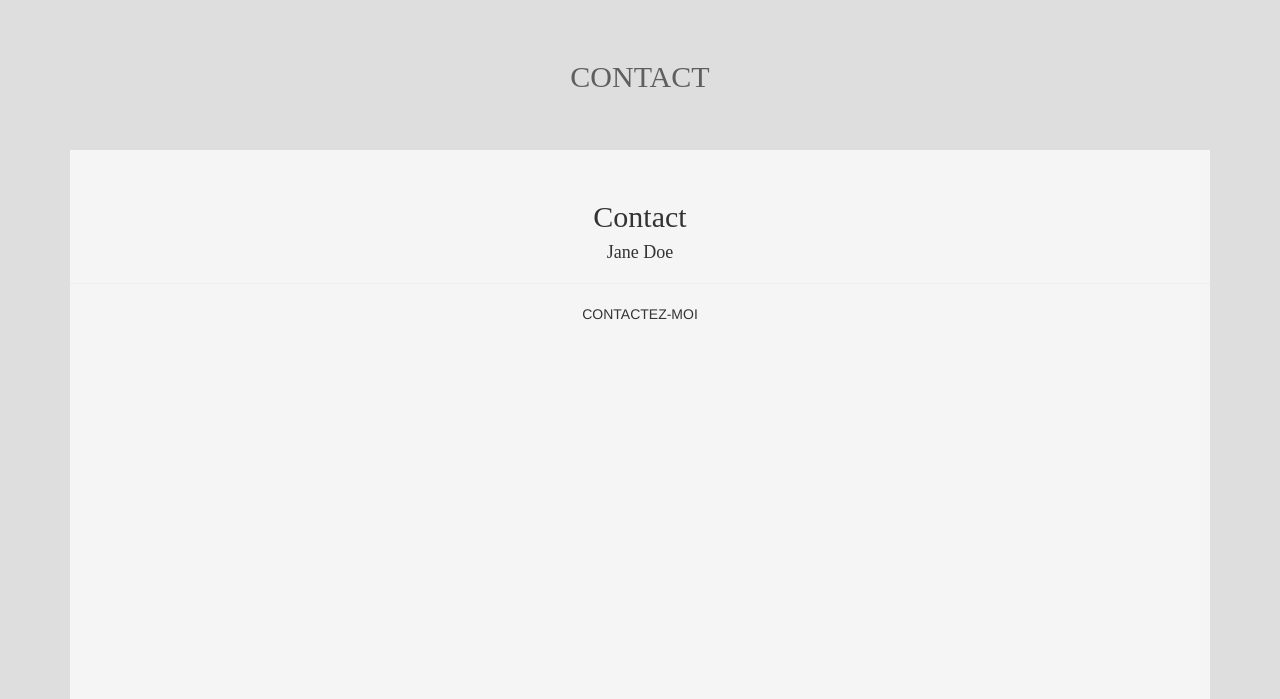
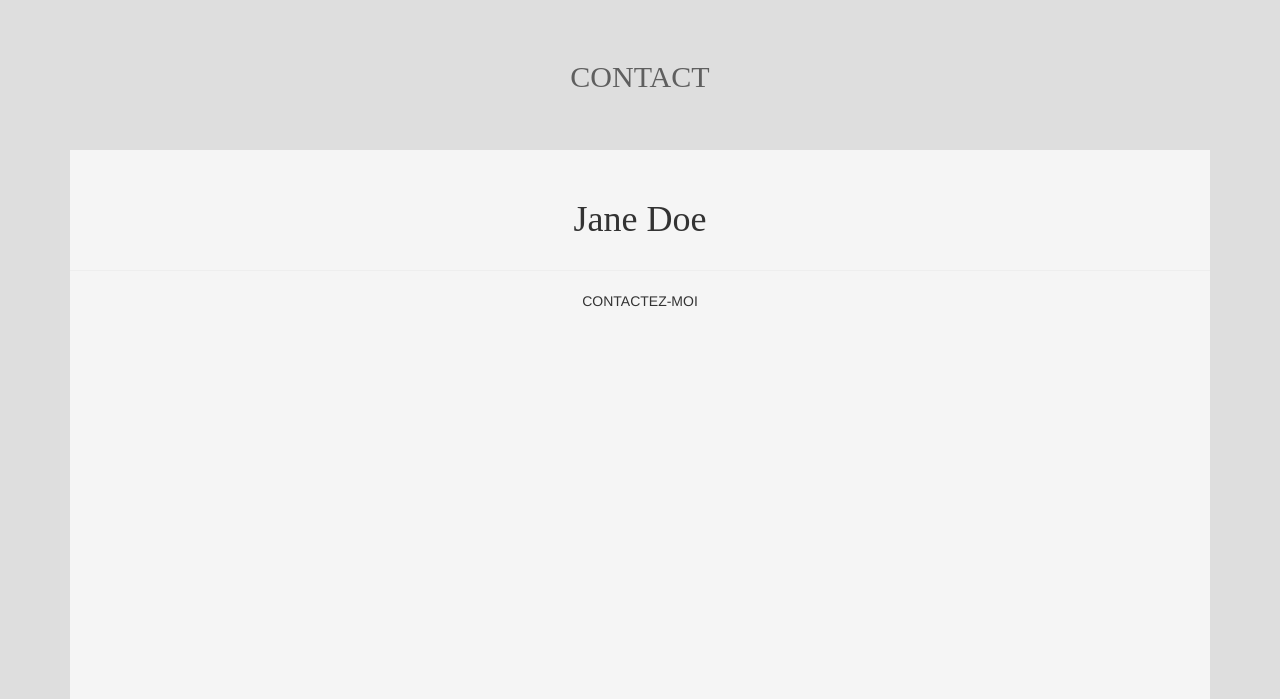
Before and after one commit to Argonder/Projet, a Symfony app: template templates/contact.html.twig in a window 1280 px wide. Shown: the part 50-749 px from the top of the page. Run offline with Twig, Linux system fonts and the light colour scheme; the template is opened without the code that fills it, so the values that code supplies are empty; some libraries are stand-ins or nearby versions; some web fonts are replaced.

Commit message:
css contact

```diff
--- a/public/css/style.css
+++ b/public/css/style.css
@@ -124,6 +124,10 @@ header .navbar-default {
     padding: 30px 0;
     background-color: #f5f5f5;
     margin: 0 0 30px 0;
+}
+
+.contact h1{
+    margin-bottom:30px;
 }
 
 .body_contact{
--- a/templates/contact.html.twig
+++ b/templates/contact.html.twig
@@ -5,10 +5,8 @@
     <div class="headercontact"><h2 class="text-center">Contact</h2></div>
     <div class="container">
         <div class="contact">
-
-            <h2>Contact</h2>
             <div class="contact-block">
-                <h4>Jane Doe</h4>
+                <h1>Jane Doe</h1>
                 {% for contact in contacts %}
                     <i class="fa fa-phone"></i> {{ contact.telephone }} <br>
                     <i class="fa fa-envelope"></i> {{ contact.email }}
```
